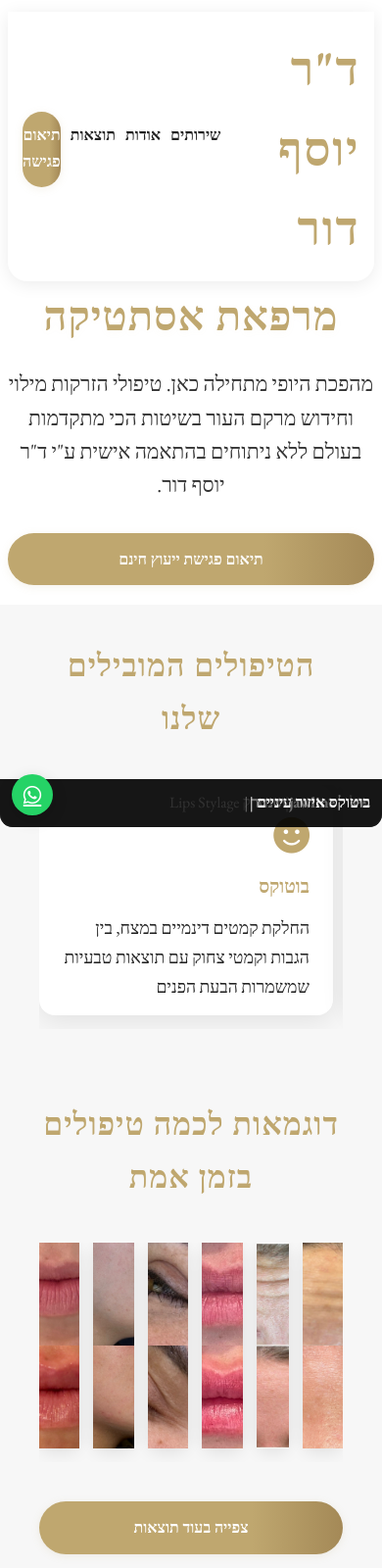
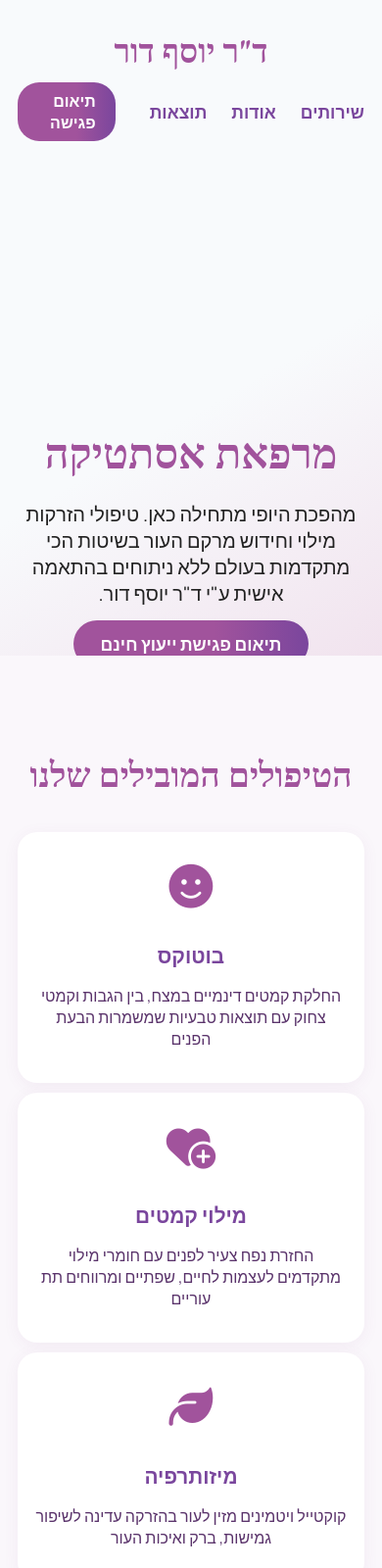
Before and after one commit to webpage010/dr.yousef, a plain HTML site: page index.html in a window 390 px wide. Shown: the top 1600 px of the page at 98% size. Drawn offline with nearby package versions, Linux system fonts and the light colour scheme.

Commit message:
Update style.css with improved styles

```diff
--- a/style.css
+++ b/style.css
@@ -1,481 +1,281 @@
-/* === Base Reset & Font === */
-* {
+/* === General Styles === */
+body {
+    font-family: 'Manrope', Arial, sans-serif;
+    background: #fff;
+    color: #222;
     margin: 0;
     padding: 0;
-    box-sizing: border-box;
-    font-family: "EB Garamond", serif, system-ui, sans-serif;
+    direction: rtl;
 }
 
-/* === Body and Container === */
-body {
-    line-height: 1.7;
-    color: #222;
-    background-color: #fff;
+/* === Header & Hero === */
+header {
+    background: linear-gradient(150deg, #f8fafc 60%, #f1e3ee 100%);
+    padding-bottom: 0;
+    position: relative;
+    min-height: 400px;
+    overflow: hidden;
+}
+.logo h1 {
+    font-family: 'EB Garamond', serif;
+    font-size: 2.1rem;
+    margin: 0;
+    color: #a1539c;
+}
+nav {
+    display: flex;
+    align-items: center;
+    justify-content: space-between;
+    padding: 30px 0 10px 0;
+}
+.nav-links {
+    display: flex;
+    gap: 25px;
+    align-items: center;
+}
+.nav-links a {
+    color: #7a469d;
+    font-weight: 600;
+    text-decoration: none;
     font-size: 1.1rem;
+    transition: color 0.2s;
+}
+.nav-links .btn {
+    background: linear-gradient(90deg, #a1539c 60%, #7a469d 100%);
+    color: #fff;
+    padding: 8px 20px;
+    border-radius: 22px;
+    font-size: 1rem;
+    font-weight: 700;
+    margin-right: 10px;
+}
+
+.hero-content {
+    max-width: 600px;
+    margin: 60px auto 0 auto;
+    text-align: center;
+    position: relative;
+    z-index: 2;
+}
+.hero-content h1 {
+    font-family: 'EB Garamond', serif;
+    font-size: 2.7rem;
+    color: #a1539c;
+    margin-bottom: 16px;
+    margin-top: 0;
+}
+.hero-content p {
+    font-size: 1.25rem;
+    margin-bottom: 26px;
+}
+.hero-content .btn {
+    background: linear-gradient(90deg, #a1539c 60%, #7a469d 100%);
+    color: #fff;
+    padding: 12px 28px;
+    border-radius: 28px;
+    font-size: 1.1rem;
+    font-weight: 700;
+    text-decoration: none;
+}
+.hero-img-mobile {
+    display: none;
+    width: 100vw;
+    max-width: 470px;
+    margin: 0 auto;
+    position: absolute;
+    left: 50%;
+    transform: translateX(-50%);
+    top: 85px;
+    border-radius: 25px;
+    box-shadow: 0 8px 32px rgba(100,42,105,0.12);
+    z-index: 1;
+}
+
+/* Show hero image ONLY on mobile */
+@media (max-width: 800px) {
+    .hero-img-mobile {
+        display: block;
+    }
+    .hero-content {
+        margin-top: 280px;
+    }
+    nav {
+        flex-direction: column;
+        gap: 10px;
+    }
+}
+
+/* Hide the hero image on desktop/tablet */
+@media (min-width: 801px) {
+    .hero-img-mobile {
+        display: none;
+    }
+    .hero-content {
+        margin-top: 60px;
+    }
+}
+
+/* === Services Section === */
+.services {
+    background: #faf7fb;
+    padding: 70px 0 40px 0;
+}
+.section-title {
+    font-family: 'EB Garamond', serif;
+    color: #a1539c;
+    font-size: 2.2rem;
+    margin-bottom: 36px;
+    text-align: center;
+}
+.services-grid {
+    display: grid;
+    grid-template-columns: repeat(auto-fit, minmax(210px, 1fr));
+    gap: 33px;
+    max-width: 1200px;
+    margin: 0 auto;
+}
+.service-card {
+    background: #fff;
+    border-radius: 20px;
+    box-shadow: 0 3px 16px rgba(145, 77, 148, 0.07);
+    padding: 34px 18px;
+    text-align: center;
+    transition: box-shadow 0.2s;
+}
+.service-card:hover {
+    box-shadow: 0 5px 30px rgba(145, 77, 148, 0.16);
+}
+.service-card i {
+    font-size: 2.8rem;
+    color: #a1539c;
+    margin-bottom: 12px;
+}
+.service-card h3 {
+    font-size: 1.3rem;
+    margin-bottom: 10px;
+    color: #7a469d;
+}
+.service-card p {
+    font-size: 1rem;
+    color: #5a336b;
+    margin-bottom: 0;
+}
+
+/* === Gallery Section === */
+.gallery {
+    background: #fff;
+    padding: 70px 0 40px 0;
+}
+.gallery-grid {
+    display: grid;
+    grid-template-columns: repeat(auto-fit, minmax(180px, 1fr));
+    gap: 16px;
+    max-width: 1000px;
+    margin: 0 auto;
+}
+.gallery-item {
+    background: #faf7fb;
+    border-radius: 18px;
+    overflow: hidden;
+    box-shadow: 0 2px 8px rgba(145,77,148,0.13);
+    display: flex;
+    flex-direction: column;
+    align-items: center;
+    transition: transform 0.18s;
+}
+.gallery-item:hover {
+    transform: scale(1.03);
+}
+.gallery-item img {
+    width: 100%;
+    display: block;
+    object-fit: cover;
+    aspect-ratio: 7/8;
+    min-height: 180px;
+    max-height: 330px;
+}
+.gallery-caption {
+    padding: 11px 7px 9px 7px;
+    font-size: 0.98rem;
+    color: #7a469d;
+    text-align: center;
+    background: #f6f3f8;
+    width: 100%;
+}
+
+/* Gallery responsive tweaks */
+@media (max-width: 700px) {
+    .gallery-grid {
+        grid-template-columns: 1fr 1fr;
+        gap: 9px;
+    }
+    .gallery-item img {
+        min-height: 120px;
+        max-height: 210px;
+    }
+}
+@media (max-width: 480px) {
+    .gallery-grid {
+        grid-template-columns: 1fr;
+    }
+}
+
+/* === Testimonials === */
+.testimonials {
+    background: #f9f6fb;
+    padding: 55px 0;
+}
+.testimonial-grid {
+    display: flex;
+    gap: 22px;
+    justify-content: center;
+    flex-wrap: wrap;
+}
+.testimonial-card {
+    flex: 1 1 250px;
+    background: #fff;
+    border-radius: 18px;
+    padding: 25px 15px 20px 15px;
+    box-shadow: 0 2px 14px rgba(145, 77, 148, 0.12);
+    min-width: 230px;
+    max-width: 340px;
+    text-align: center;
+}
+.stars {
+    color: #ffb700;
+    margin-bottom: 12px;
+}
+
+/* === Footer, CTA, Forms, Buttons, etc. remain unchanged from your previous CSS for brevity, unless you want further updates === */
+
+.btn {
+    background: linear-gradient(90deg, #a1539c 60%, #7a469d 100%);
+    color: #fff;
+    padding: 12px 28px;
+    border-radius: 28px;
+    font-size: 1.1rem;
+    font-weight: 700;
+    text-decoration: none;
+    border: none;
+    cursor: pointer;
+    transition: background 0.2s;
+}
+.btn:hover {
+    background: linear-gradient(90deg, #7a469d 40%, #a1539c 100%);
+}
+
+@media (max-width: 600px) {
+    .services-grid, .testimonial-grid {
+        flex-direction: column;
+        gap: 10px;
+    }
+    .service-card, .testimonial-card {
+        max-width: 99vw;
+    }
 }
 
 .container {
     max-width: 1200px;
     margin: 0 auto;
-    padding: 0 24px;
+    padding: 0 18px;
 }
-
-/* === Buttons === */
-.btn {
-    display: inline-block;
-    background: linear-gradient(90deg, #BFA76F 70%, #a48957 100%);
-    color: #fff !important;
-    padding: 13px 34px;
-    border-radius: 32px;
-    text-decoration: none;
-    font-weight: bold;
-    font-size: 1.12rem;
-    border: none;
-    cursor: pointer;
-    box-shadow: 0 2px 8px rgba(191, 167, 111, 0.15);
-    transition: background 0.24s, transform 0.18s;
-}
-
-.btn:hover {
-    background: linear-gradient(90deg, #a48957 10%, #BFA76F 90%);
-    transform: translateY(-2px) scale(1.04);
-}
-
-/* === Navbar === */
-nav {
-    position: sticky;
-    top: 0;
-    z-index: 100;
-    background: #fff;
-    box-shadow: 0 3px 18px rgba(0,0,0,0.08);
-    border-radius: 0 0 20px 20px;
-    display: flex;
-    justify-content: space-between;
-    align-items: center;
-    padding: 22px 42px 18px 42px;
-    margin-bottom: 0;
-}
-
-.logo {
-    font-size: 2rem;
-    color: #BFA76F;
-    font-weight: 800;
-    letter-spacing: 1.5px;
-}
-
-.nav-links {
-    display: flex;
-    gap: 32px;
-}
-
-.nav-links a {
-    text-decoration: none;
-    font-weight: 600;
-    color: #222;
-    font-size: 1.12rem;
-    padding: 6px 0;
-    border-bottom: 2px solid transparent;
-    transition: border 0.18s, color 0.18s;
-}
-
-.nav-links a:hover, .nav-links a:focus {
-    border-bottom: 2px solid #BFA76F;
-    color: #BFA76F;
-}
-
-/* === Hero Section === */
-header {
-    position: relative;
-    min-height: 65vh;
-    display: flex;
-    align-items: center;
-    justify-content: center;
-    background:
-        linear-gradient(rgba(191,167,111,0.12), rgba(255,255,255,0.8)),
-        url('./pics/loyo3.png') center/cover no-repeat;
-}
-
-.hero-content {
-    background: rgba(255,255,255,0.93);
-    border-radius: 24px;
-    box-shadow: 0 8px 38px rgba(191,167,111,0.07);
-    padding: 56px 48px 36px 48px;
-    max-width: 650px;
-    margin: 0 auto;
-    text-align: center;
-}
-
-.hero-content h1 {
-    font-size: 2.6rem;
-    font-weight: 800;
-    color: #BFA76F;
-    margin-bottom: 18px;
-    letter-spacing: 1px;
-    text-shadow: 0 2px 8px rgba(191,167,111,0.05);
-}
-
-.hero-content p {
-    font-size: 1.33rem;
-    color: #333;
-    margin-bottom: 32px;
-    line-height: 1.6;
-}
-
-/* === Trust Badges === */
-.trust-badges {
-    display: flex;
-    justify-content: space-around;
-    align-items: center;
-    padding: 44px 0;
-    background: #f7f7f7;
-    margin: 48px 0;
-    gap: 24px;
-}
-
-.badge {
-    text-align: center;
-}
-
-.badge i {
-    font-size: 2.5rem;
-    color: #BFA76F;
-    margin-bottom: 13px;
-}
-
-/* === Section Titles === */
-.section-title {
-    font-size: 2rem;
-    margin-bottom: 40px;
-    color: #BFA76F;
-    font-weight: 800;
-    letter-spacing: 1px;
-}
-
-/* === Services && Testimonials Cards === */
-.services, .testimonials, .gallery, .clinic-tour, .contact-form {
-    background: #f7f7f7;
-    padding: 70px 0;
-    text-align: center;
-}
-
-.services .container, .gallery .container {
-    width: 100%;
-    max-width: 100%;
-    padding: 0 40px;
-}
-
-.services-grid, .testimonial-grid, .gallery-grid, .tour-grid {
-    display: flex;
-    flex-wrap: nowrap;
-    gap: 28px;
-    overflow-x: auto;
-    overflow-y: hidden;
-    scroll-snap-type: x mandatory;
-    padding-bottom: 14px;
-    direction: ltr;
-    scroll-behavior: smooth;
-}
-
-.service-card, .testimonial-card {
-    background: #fff;
-    border-radius: 16px;
-    box-shadow: 0 6px 28px rgba(0,0,0,0.09);
-    padding: 34px 24px 28px 24px;
-    min-width: 300px;
-    max-width: 300px;
-    height: 235px;
-    flex-shrink: 0;
-    scroll-snap-align: start;
-    text-align: right;
-    direction: rtl;
-    display: flex;
-    flex-direction: column;
-    justify-content: flex-start;
-    color: #222;
-    transition: box-shadow 0.19s, transform 0.19s;
-}
-
-.service-card:hover, .testimonial-card:hover {
-    box-shadow: 0 18px 52px rgba(191,167,111, 0.11);
-    transform: translateY(-6px) scale(1.03);
-}
-
-.service-card i, .testimonial-card i {
-    font-size: 2.3rem;
-    color: #BFA76F;
-    margin-bottom: 18px;
-}
-
-.service-card h3 {
-    margin-bottom: 10px;
-    font-size: 1.2rem;
-    color: #BFA76F;
-}
-
-/* --- Testimonials --- */
-.testimonial-card img {
-    width: 70px;
-    height: 70px;
-    border-radius: 50%;
-    object-fit: cover;
-    margin-bottom: 15px;
-}
-
-.stars {
-    color: #BFA76F;
-    margin-bottom: 10px;
-}
-
-/* === Gallery & Clinic Tour === */
-.gallery-item, .tour-item img {
-    border-radius: 13px;
-    box-shadow: 0 4px 18px rgba(0,0,0,0.10);
-    transition: transform 0.18s, box-shadow 0.18s;
-}
-
-.gallery-item img, .tour-item img {
-    width: 100%;
-    height: 210px;
-    object-fit: cover;
-    display: block;
-}
-
-.gallery-item:hover img, .tour-item:hover img {
-    transform: scale(1.03);
-    box-shadow: 0 6px 24px rgba(191,167,111,0.09);
-}
-
-.gallery-caption {
-    position: absolute;
-    bottom: 0; left: 0; right: 0;
-    background: rgba(0,0,0,0.56);
-    color: #fff;
-    padding: 11px 12px;
-    font-size: 0.98rem;
-    text-align: right;
-    direction: rtl;
-    border-radius: 0 0 13px 13px;
-}
-
-/* === CTA Section === */
-.cta {
-    background: linear-gradient(rgba(191,167,111,0.80),rgba(255,255,255,0.65)), url('./pics/logoo.JPG');
-    background-size: cover;
-    background-position: center;
-    color: #222;
-    padding: 90px 0;
-}
-
-.cta h2 {
-    font-size: 2.1rem;
-    margin-bottom: 18px;
-    color: #BFA76F;
-}
-
-.cta p {
-    font-size: 1.19rem;
-    margin-bottom: 26px;
-    max-width: 600px;
-    margin-left: auto;
-    margin-right: auto;
-    color: #222;
-}
-
-/* === Footer === */
-footer {
-    background: #222;
-    color: #fff;
-    padding: 62px 0 26px 0;
-    text-align: center;
-}
-
-.footer-grid {
-    display: grid;
-    grid-template-columns: repeat(auto-fit, minmax(210px, 1fr));
-    gap: 38px;
-    margin-bottom: 38px;
-    justify-content: center;
-}
-
-.footer-col h3 {
-    margin-bottom: 15px;
-    font-size: 1.12rem;
-    color: #BFA76F;
-}
-
-.footer-col ul {
-    list-style: none;
-}
-
-.footer-col ul li {
-    margin-bottom: 8px;
-}
-
-.footer-col ul li a {
-    color: #bbb;
-    text-decoration: none;
-    transition: color 0.17s;
-}
-
-.footer-col ul li a:hover {
-    color: #BFA76F;
-}
-
-.social-links {
-    margin: 18px 0;
-}
-
-.social-links a {
-    display: inline-block;
-    margin: 0 12px;
-    color: #BFA76F;
-    font-size: 1.7rem;
-    transition: color 0.17s;
-}
-
-.social-links a:hover { color: #fff; }
-
-.copyright {
-    text-align: center;
-    padding-top: 16px;
-    border-top: 1px solid #444;
-    color: #aaa;
-    font-size: 0.97rem;
-}
-
-/* === Contact Form === */
-.contact-form {
-    padding: 70px 0;
-    background: #fff;
-    text-align: center;
-    color: #222;
-}
-
-.form-container {
-    max-width: 600px;
-    margin: 0 auto;
-    background: #f7f7f7;
-    padding: 36px;
-    border-radius: 12px;
-    box-shadow: 0 5px 15px rgba(0,0,0,0.04);
-    color: #222;
-}
-
-.form-group {
-    margin-bottom: 18px;
-    text-align: left;
-}
-
-.form-group label {
-    display: block;
-    margin-bottom: 7px;
-    font-weight: 600;
-    color: #222;
-}
-
-.form-group input,
-.form-group textarea,
-.form-group select {
-    width: 100%;
-    padding: 11px;
-    border: 1px solid #ddd;
-    border-radius: 5px;
-    font-size: 1rem;
-    color: #222;
-}
-
-.form-group textarea { height: 110px; }
-
-#confirmation-message {
-    display: none;
-    background: #BFA76F;
-    color: white;
-    padding: 17px;
-    border-radius: 5px;
-    margin-top: 15px;
-}
-
-/* === WhatsApp Floating Button === */
-.whatsapp-float {
-    position: fixed;
-    bottom: 26px;
-    left: 26px;
-    width: 58px;
-    height: 58px;
-    background: #25D366;
-    color: white;
-    border-radius: 50%;
-    text-align: center;
-    font-size: 29px;
-    box-shadow: 0 5px 15px rgba(0, 0, 0, 0.17);
-    z-index: 1000;
-    display: flex;
-    align-items: center;
-    justify-content: center;
-    transition: all 0.2s;
-}
-
-.whatsapp-float:hover {
-    background: #128C7E;
-    transform: scale(1.07);
-}
-
-/* === Responsive Styles === */
-@media (max-width: 900px) {
-    nav {
-        padding: 18px 15px 12px 15px;
-    }
-    .container {
-        padding: 0 8px;
-    }
-    .hero-content {
-        padding: 30px 10px 22px 10px;
-        max-width: 98vw;
-    }
-    .services-grid, .testimonial-grid, .gallery-grid, .tour-grid {
-        gap: 14px;
-    }
-}
-
-@media (max-width: 600px) {
-    header {
-        background: none !important;
-        min-height: unset;
-        padding: 12px 0 0 0;
-        display: block;
-    }
-    .hero-content {
-        background: none;
-        box-shadow: none;
-        padding: 0 0 20px 0;
-        margin: 0 auto;
-    }
-    .nav-links {
-        flex-direction: row;
-        gap: 10px;
-        margin-bottom: 0;
-    }
-    .nav-links a {
-        font-size: 1rem;
-        padding: 10px 0;
-    }
-    .btn {
-        width: 100%;
-        padding: 13px 0;
-        font-size: 1rem;
-    }
-    .services, .testimonials, .gallery, .clinic-tour, .cta {
-        padding: 35px 0;
-    }
-    .footer-grid {
-        grid-template-columns: 1fr;
-        gap: 18px;
-    }
-    .whatsapp-float {
-        width: 42px;
-        height: 42px;
-        font-size: 21px;
-        bottom: 12px;
-        left: 12px;
-    }
-}
```
